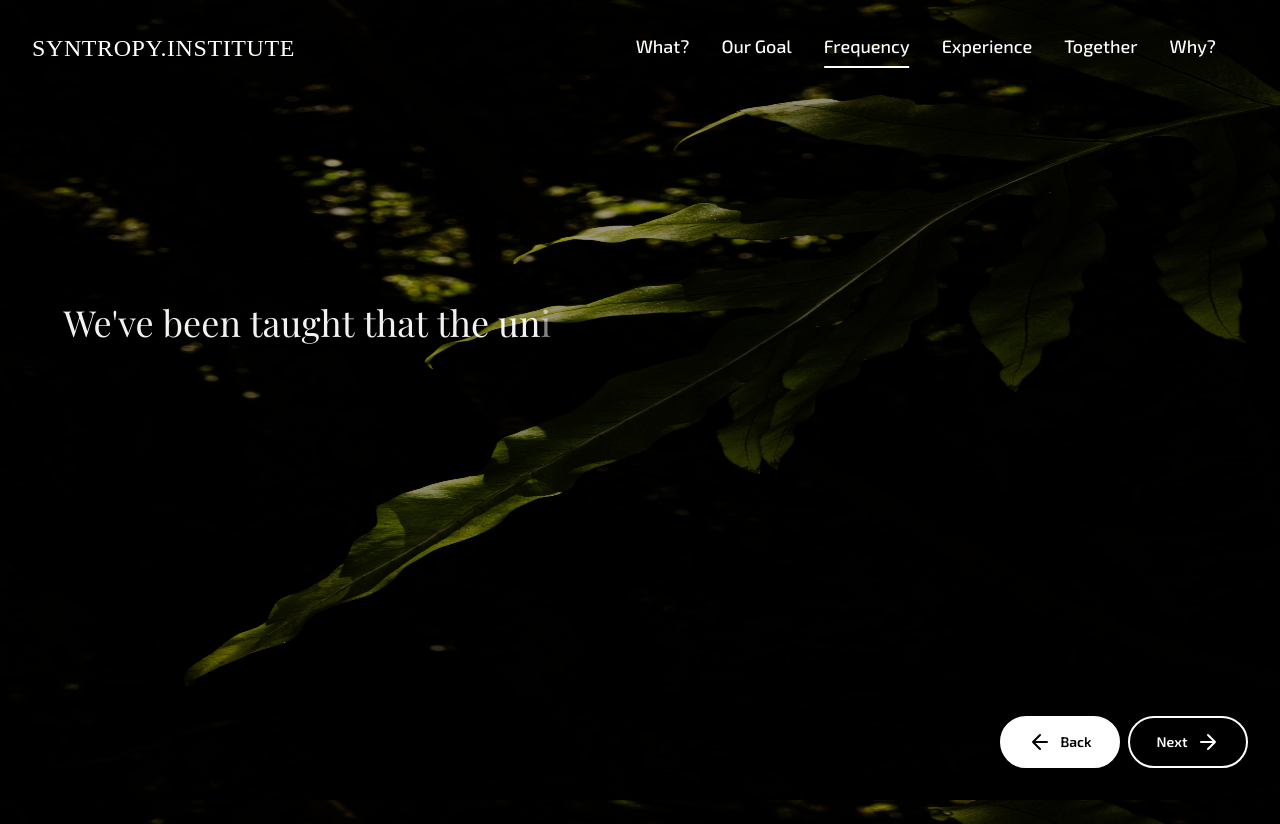
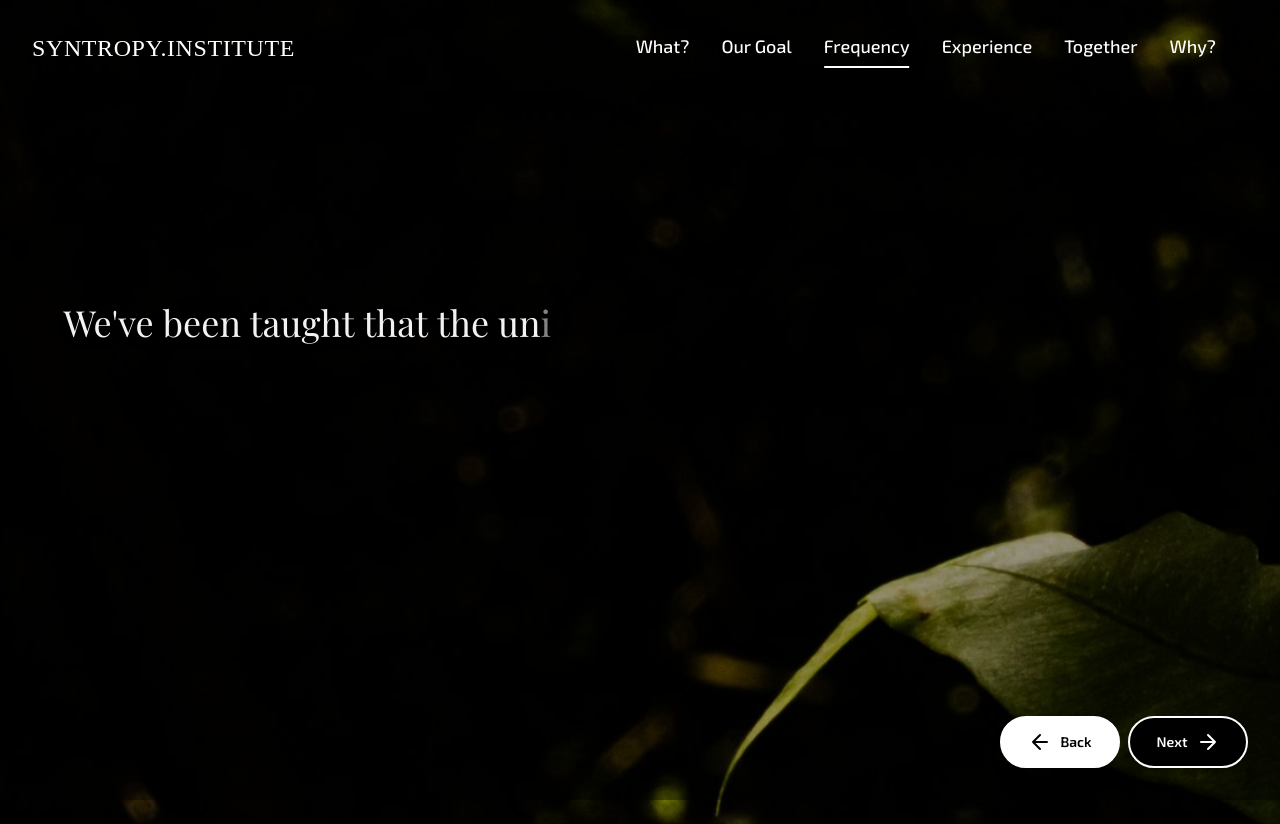
Before and after one commit to Zazawowow/Syntropy-Institute, a React (Vite) app: page / in a window 1280 px wide. Shown: the top 824 px of the page. Built offline with nearby package versions, Linux system fonts and the light colour scheme; a web font is replaced by a local one.

Commit message:
Enhance App component: implement dual background images with transition effects based on section state, and adjust animation delays for improved visual experience.

```diff
--- a/src/App.tsx
+++ b/src/App.tsx
@@ -190,16 +190,30 @@ function App() {
 
   return (
         <div
-      className="font-futuristic relative bg-cover bg-center bg-no-repeat transition-opacity duration-1000 ease-in-out"
+      className="font-futuristic relative bg-cover bg-center bg-no-repeat"
       style={{
-        backgroundImage: currentSection === 'syntropy-4'
-          ? 'url(/experience.jpeg)'
-          : 'url(/syntropy.jpg)',
         backgroundSize: isMobile ? 'auto 100%' : '100% auto',
         backgroundPosition: isMobile ? 'center center' : 'center center',
         backgroundAttachment: 'fixed'
       }}
     >
+      {/* Base background image */}
+      <div
+        className="absolute inset-0 bg-cover bg-center bg-no-repeat transition-opacity duration-3000 ease-in-out"
+        style={{
+          backgroundImage: 'url(/syntropy.jpg)',
+          opacity: currentSection === 'syntropy-4' ? 0 : 1
+        }}
+      />
+
+      {/* Experience background image */}
+      <div
+        className="absolute inset-0 bg-cover bg-center bg-no-repeat transition-opacity duration-3000 ease-in-out"
+        style={{
+          backgroundImage: 'url(/experience.jpeg)',
+          opacity: currentSection === 'syntropy-4' ? 1 : 0
+        }}
+      />
       <div className="fixed inset-0 z-10 pointer-events-none bg-black/40"></div>
 
       <header className="sticky top-0 z-50 transition-all duration-1000 ease-in-out bg-transparent relative" style={{ paddingTop: 'env(safe-area-inset-top, 0px)' }}>
@@ -437,7 +451,7 @@ function App() {
                       className="text-4xl sm:text-5xl md:text-6xl lg:text-7xl font-kudryashev font-light text-white drop-shadow-xl relative z-20 tracking-wide uppercase mx-auto text-center"
                       initial={{ opacity: 0 }}
                       whileInView={{ opacity: 1 }}
-                      transition={{ duration: 1.0, delay: 0.3, ease: "easeOut" }}
+                      transition={{ duration: 1.0, delay: sectionNumber === 4 ? 2.5 : 0.3, ease: "easeOut" }}
                       viewport={{ once: true, amount: 0.3 }}
                     >
                       {sectionNumber === 2 && 'Our Goal'}
@@ -459,7 +473,7 @@ function App() {
                     className="relative z-20"
                     initial={{ opacity: 0 }}
                     whileInView={{ opacity: 1 }}
-                    transition={{ duration: 1.0, delay: 0.3, ease: "easeOut" }}
+                    transition={{ duration: 1.0, delay: sectionNumber === 4 ? 2.8 : 0.3, ease: "easeOut" }}
                     viewport={{ once: true, amount: 0.3 }}
                     style={{ willChange: 'opacity' }}
                   >
```
